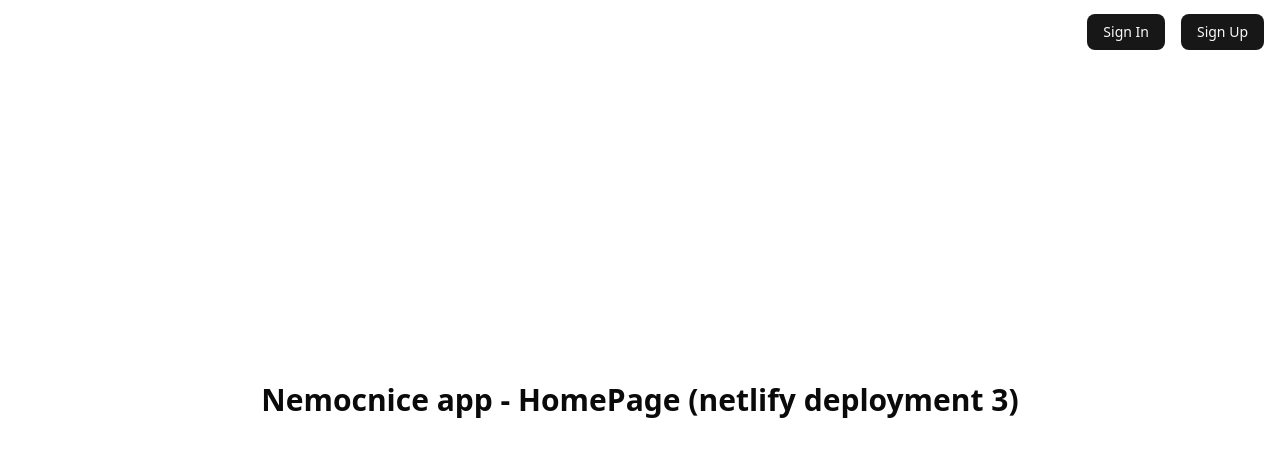
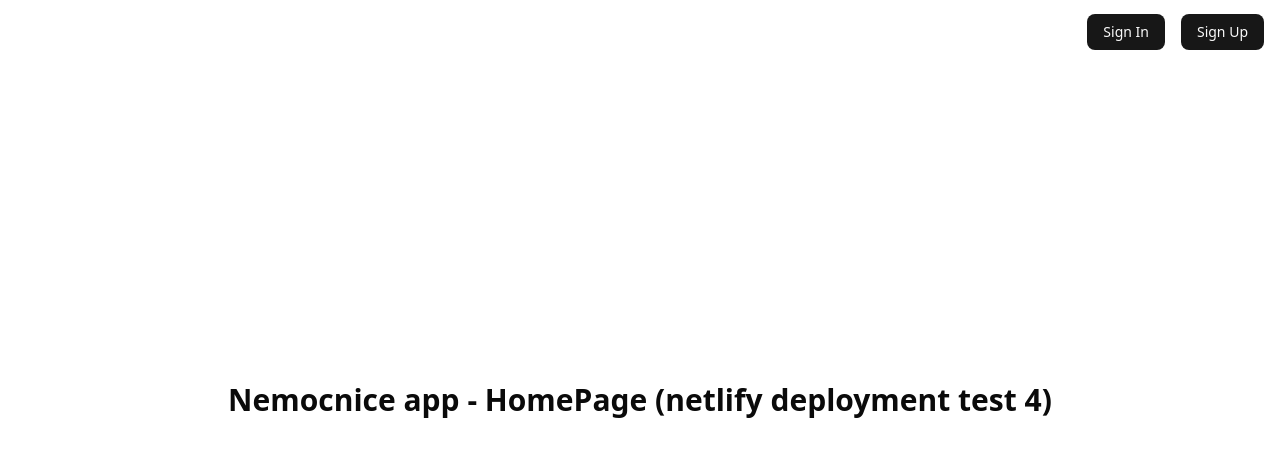
Before and after one commit to VPSI-VSB-2025/vpsiproject, a Next.js app in the folder frontend/: page / in a window 1280 px wide. Shown: the top 456 px of the page. Built offline with nearby package versions, Linux system fonts and the light colour scheme; no server answers.

Commit message:
CI/CD netlify test 4

```diff
--- a/frontend/src/app/page.tsx
+++ b/frontend/src/app/page.tsx
@@ -1,7 +1,7 @@
 export default function Home() {
   return (
     <div className='w-full h-screen flex items-center justify-center'>
-      <div className='font-bold text-3xl'>Nemocnice app - HomePage (netlify deployment 3)</div>
+      <div className='font-bold text-3xl'>Nemocnice app - HomePage (netlify deployment test 4)</div>
     </div>
   )
 }
```
